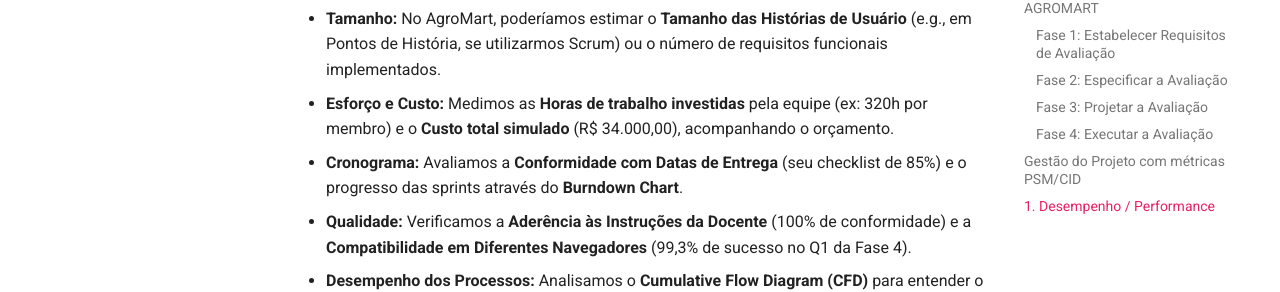
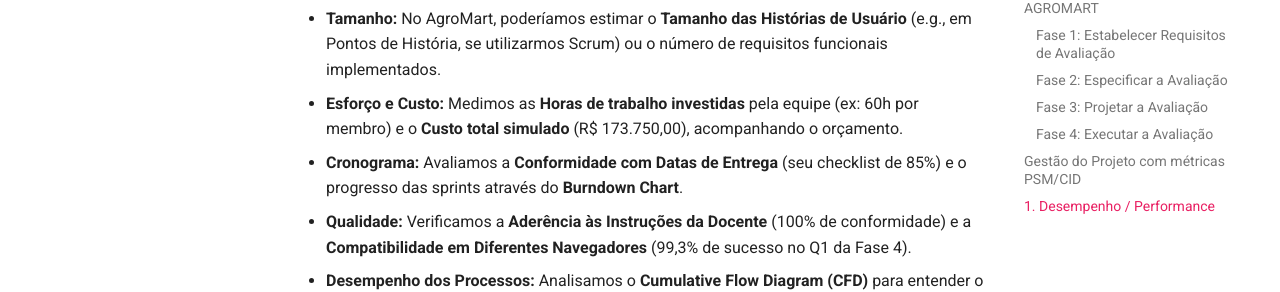
Before and after one commit to FCTE-Qualidade-de-Software-1/2025-1-T01-KAY-MCNULTY, an MkDocs documentation site: the page built from docs/entregafinal/gestao.md, in a window 1280 px wide and 900 px high, scrolled down 3669 px. Shown: the part 166-458 px from the top of the window. Built offline with MkDocs 1.6.1 and Material for MkDocs 9.7.7, drawn with Linux system fonts in a browser that asks for light colours; comment, search, counter and statistics services are not loaded.

Commit message:
entrega final2

```diff
--- a/docs/entregafinal/gestao.md
+++ b/docs/entregafinal/gestao.md
@@ -91,7 +91,7 @@ No AgroMart, o paradigma **GQM** é a base para definir o que e como medir:
 Aplicamos as cinco categorias do PSM para ter uma visão completa:
 
 * **Tamanho:** No AgroMart, poderíamos estimar o **Tamanho das Histórias de Usuário** (e.g., em Pontos de História, se utilizarmos Scrum) ou o número de requisitos funcionais implementados.
-* **Esforço e Custo:** Medimos as **Horas de trabalho investidas** pela equipe (ex: 320h por membro) e o **Custo total simulado** (R$ 34.000,00), acompanhando o orçamento.
+* **Esforço e Custo:** Medimos as **Horas de trabalho investidas** pela equipe (ex: 60h por membro) e o **Custo total simulado** (R$ 173.750,00), acompanhando o orçamento.
 * **Cronograma:** Avaliamos a **Conformidade com Datas de Entrega** (seu checklist de 85%) e o progresso das sprints através do **Burndown Chart**.
 * **Qualidade:** Verificamos a **Aderência às Instruções da Docente** (100% de conformidade) e a **Compatibilidade em Diferentes Navegadores** (99,3% de sucesso no Q1 da Fase 4).
 * **Desempenho dos Processos:** Analisamos o **Cumulative Flow Diagram (CFD)** para entender o fluxo de trabalho e WIP, o **Burndown Chart** para a taxa de progresso, o **Committed vs. Completed** para a capacidade de entrega e o **Cycle Time** para a eficiência da finalização de tarefas.
```
